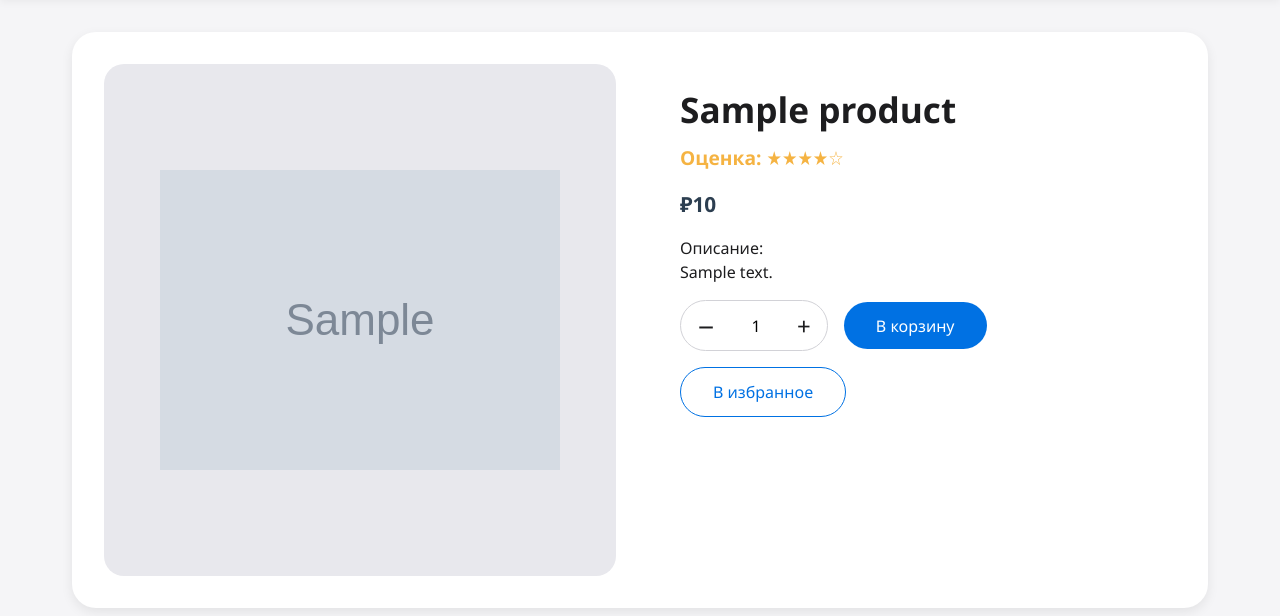
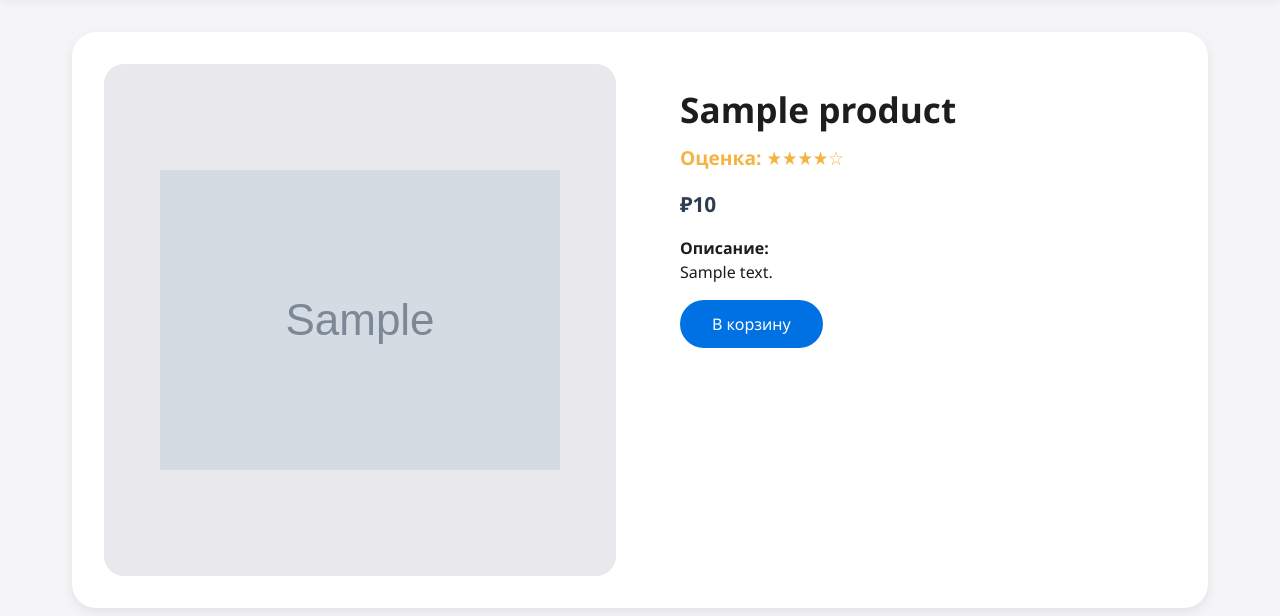
Before and after one commit to farfromsouls/online-store, a Django app: page /product/1/ in a window 1280 px wide. Shown: the part 75-691 px from the top of the page. Run offline with Django 5.2, Linux system fonts and the light colour scheme; the visitor is signed in with stand-in values (Sample User, id 1); data comes from the database, SQL or seed files in the repository; tables that the repository leaves empty hold one stand-in row (values such as "Sample post"); grey boxes marked "Sample" are stand-in pictures; data that the repository does not hold is empty.

Commit message:
fixed paginator

```diff
--- a/django/shop/static/bucket.css
+++ b/django/shop/static/bucket.css
@@ -83,6 +83,7 @@
     align-items: center;
     justify-content: center;
     transition: all 0.2s;
+    line-height: 10px;
 }
 .quantity-btn:hover {
     background: #f5f5f7;
--- a/django/shop/static/product.css
+++ b/django/shop/static/product.css
@@ -141,36 +141,6 @@ header {
     flex-wrap: wrap;
     align-items: center;
     margin: 1rem 0 2rem;
-}
-
-.quantity-selector {
-    display: flex;
-    align-items: center;
-    border: 1px solid #d2d2d7;
-    border-radius: 30px;
-    overflow: hidden;
-}
-.quantity-btn {
-    background: none;
-    border: none;
-    font-size: 1.5rem;
-    padding: 0.5rem 1rem;
-    cursor: pointer;
-    color: #1d1d1f;
-    transition: background 0.2s;
-}
-.quantity-btn:hover {
-    background-color: #f0f0f0;
-}
-.quantity-input {
-    width: 50px;
-    text-align: center;
-    border: none;
-    font-size: 1rem;
-    padding: 0.5rem 0;
-}
-.quantity-input:focus {
-    outline: none;
 }
 
 .btn-primary {
--- a/django/shop/templates/index.html
+++ b/django/shop/templates/index.html
@@ -43,7 +43,7 @@
     </div>
 
     <script>
-        let currentPage = 1;
+        let currentPage = 2;
         let loading = false;
         let hasNextPage = true;
 
@@ -87,7 +87,7 @@
                 productCard.innerHTML = `
                     <div class="product-image">
                         <a href="/product/${product.id}">
-                            <img style="max-width:100%" src="${product.Image.url}" alt="${product.Name}">
+                            <img style="max-width:100%" src="${product.Image_url}" alt="${product.Name}">
                         </a>
                     </div>
                     <div class="product-info">
--- a/django/shop/templates/product.html
+++ b/django/shop/templates/product.html
@@ -43,18 +43,12 @@
                 </div>
                 <div class="product-price">₽{{ product.Cost }}</div>
                 <p class="product-description">
-                    Описание:<br>
+                    <b>Описание:</b><br>
                     {{ product.Description }}
                 </p>
 
                 <div class="product-actions">
-                    <div class="quantity-selector">
-                        <button class="quantity-btn">−</button>
-                        <input type="text" class="quantity-input" value="1" readonly>
-                        <button class="quantity-btn">+</button>
-                    </div>
                     <button class="btn-primary">В корзину</button>
-                    <button class="btn-secondary">В избранное</button>
                 </div>
 
             </div>
--- a/django/shop/views.py
+++ b/django/shop/views.py
@@ -55,7 +55,7 @@ def LoadMoreProducts(request):
     paginator = Paginator(all_products, products_per_page)
 
     try:
-        products_page = paginator.page(page + 1)
+        products_page = paginator.page(page)
     except (EmptyPage, PageNotAnInteger):
         return JsonResponse({'products': [], 'has_next': False})
 
@@ -159,14 +159,12 @@ def Bucket(request):
     total_cost = 0
 
     for product_id, amount in bucket.items():
-        try:
-            product = Product.objects.get(id=product_id)
-            product.bucket_amount = amount
-            product.total_price = product.Cost * amount
-            total_cost += product.total_price
-            bucket_products.append(product)
-        except Product.DoesNotExist:
-            continue
+        product = Product.objects.get(id=product_id)
+        product.bucket_amount = amount
+        product.total_price = product.Cost * amount
+        total_cost += product.total_price
+        bucket_products.append(product)
+
 
     data = {
         "bucket_products": bucket_products,
```
Also changed, not shown: django/shop/templates/bucket.html (+4 -9 lines).
